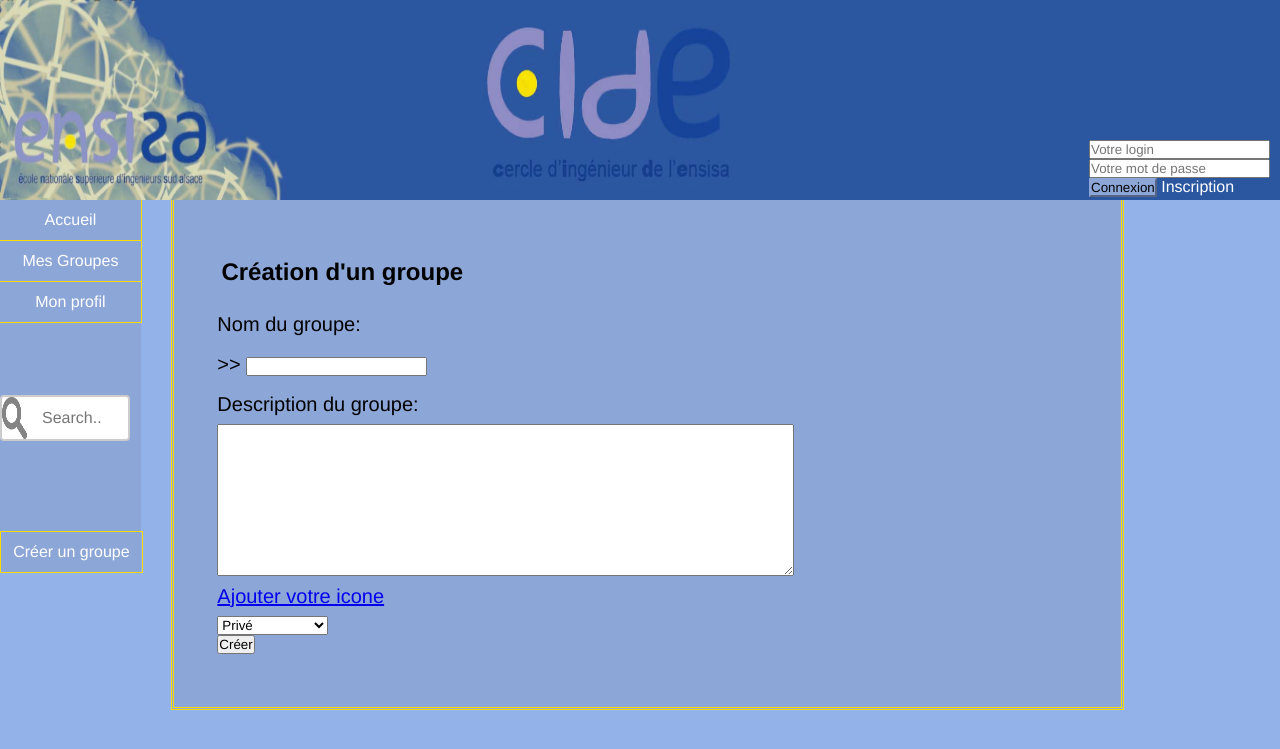
After one commit to vincentbasset/cide1, a PHP site: page /creagroupe.php in a window 1280 px wide. The commit adds this page. Shown: the top 749 px of the page. Run offline with PHP 8.4, Linux system fonts and the light colour scheme; data comes from the database, SQL or seed files in the repository.

Commit message:
changement de dossier
de cide1 à cide1/cide

```diff
--- a/cide/changermdp.php
+++ b/cide/changermdp.php
@@ -5,7 +5,7 @@
 <script src="javascript.js"></script>
 		<div class="centreprofil">
 			<p>
-				Changer de mot de passse
+				Changer de mot de passe
 				<form name="inscription" method="post" action="mdpchange.php">
 					<input type="password" name="ancienmdp" placeholder="Ancien mot de passe" required>
 					</br>
--- /dev/null
+++ b/cide/creagroupe.php
@@ -0,0 +1,31 @@
+<?php
+	include("header.php");
+?>
+		<div class="centreprofil">
+			<p>
+				<h2>Création d'un groupe</h2>
+
+					<form method="post" action="creergroupe">
+						<p>
+						<label for="nom">Nom du groupe:<br/>>></label>
+						<input type="varchar" name="nom" required>
+						<br/>
+						<label for="description">Description du groupe:<br/></label>
+						<textarea name="description" rows="10" cols="70" required></textarea>
+						<br/>
+						<a href="photo.php">Ajouter votre icone</a>
+						<br/>
+						<select name="type">
+							<option value="prive">Privé</option>
+							<option value="club">Club</option>
+							<option value="officiel">Groupe Officiel</option>
+							<option value="public">Public</option>
+						</select>
+						<br/>
+						<input type="submit" value="Créer" name="envoyer"/>
+						</p>
+					</form>
+			</p>
+		</div>
+	</body>
+</html>
```
Also changed, not shown: cide/creergroupe.php (added, +14 -0 lines), cide/javascript.js (+0 -7 lines).
